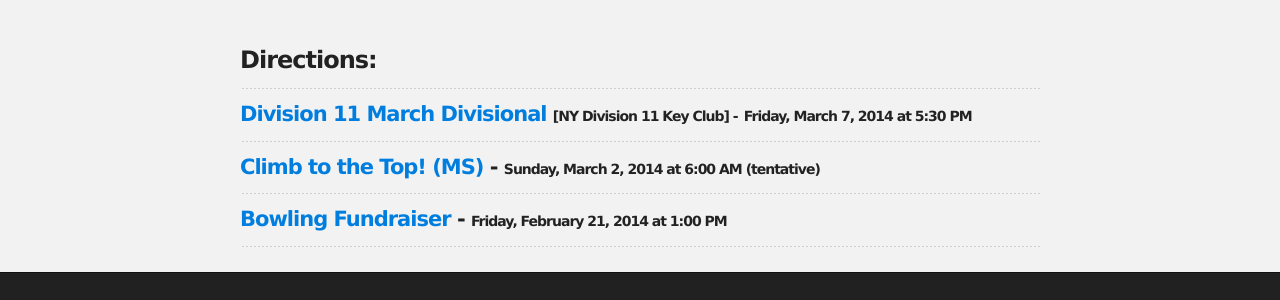
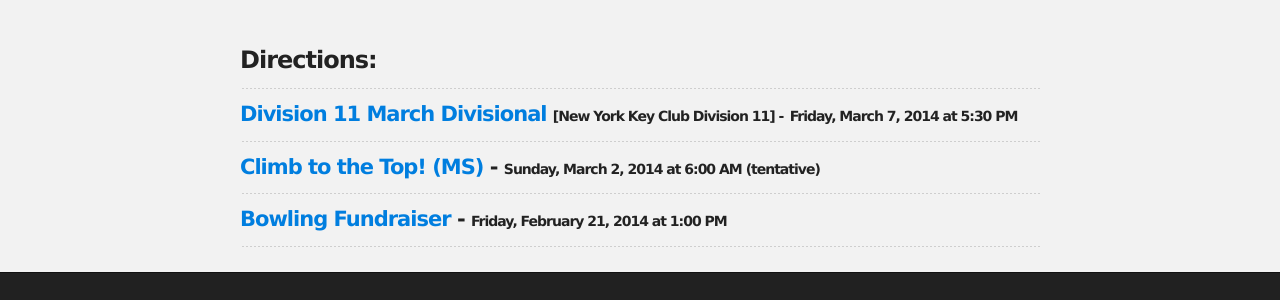
Before and after one commit to terrellthemtaguy/terrellthemtaguy.github.io, a Jekyll site: the page built from index.html, in a window 1280 px wide. Shown: the part 473-773 px from the top of the page. Built offline with Jekyll 4.4.1, drawn with Linux system fonts in a browser that asks for light colours.

Commit message:
Edit March Divisional asthetic edits

```diff
--- a/_posts/2014-03-07-March_Divisional.html
+++ b/_posts/2014-03-07-March_Divisional.html
@@ -1,12 +1,12 @@
 ---
 layout: direction
 title: Division 11 March Divisional
-entity: NY Division 11 Key Club
+entity: New York Key Club Division 11
 time: Friday, March 7, 2014 at 5:30 PM
-location: High School for Math, Science, and Engineering at City College, 240 Convent Ave, New York, NY 10031
+location: High School for Math, Science, and Engineering, 240 Convent Ave, New York, NY 10031
 nearest-station: 137 St&ndash;City College <img src="/img/1.png" alt="(1)">
 changes-brief:
-    - Service changes in effect on this day end by 3:00 PM, thereby not affecting travel to this event.
+    - Service changes in effect on this day end by 3:00 PM.
 changes-ext: <a href="http://travel.mtanyct.info/serviceadvisory/routeStatusResult.aspx?tag=ALL&date=03/07/2014&time=&method=getstatus4">[link]</a>
 ---
 <a href="https://maps.google.com/maps?f=d&amp;source=embed&amp;saddr=&amp;daddr=240+Convent+Avenue,+New+York,+NY&amp;hl=en&amp;geocode=FRTTbgIdy5OX-ym1XWMgb_bCiTGB7UV9VeTgqg&amp;aq=0&amp;oq=240+Convent+Avenu&amp;sll=40.697488,-73.979681&amp;sspn=0.710084,1.454315&amp;dirflg=r&amp;ttype=arr&amp;date=03%2F07%2F14&amp;time=5:00pm&amp;noexp=0&amp;noal=0&amp;sort=def&amp;mra=ls&amp;ie=UTF8&amp;t=m&amp;start=0&amp;ll=40.697488,-73.979681&amp;spn=0.710084,1.454315" style="color:#0000FF;text-align:left">Click here for directions from Google Maps!</a><br>
```
